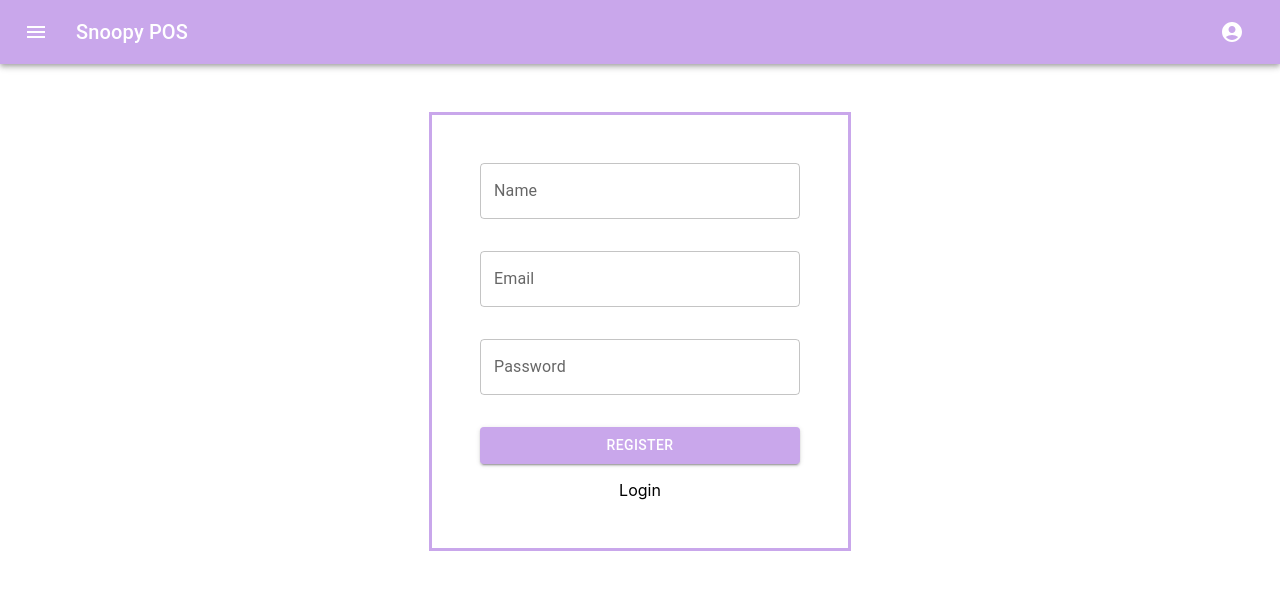
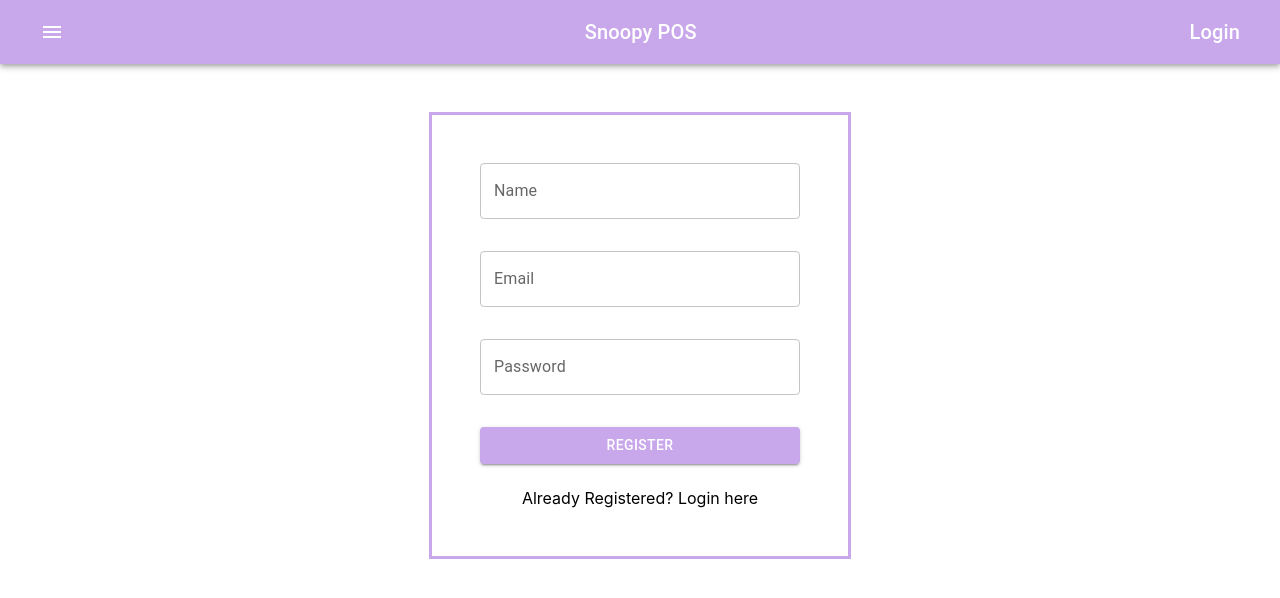
Before and after one commit to pyaephyohann/snoopy-pos, a React (Create React App) app in the folder frontend/: page /register in a window 1280 px wide. Shown: the top 598 px of the page. Built offline with nearby package versions, Linux system fonts and the light colour scheme.

Commit message:
feat: added login logout flow in nav bar

```diff
--- a/frontend/src/App.tsx
+++ b/frontend/src/App.tsx
@@ -2,6 +2,7 @@ import { Typography } from "@mui/material";
 import "./App.css";
 import { useEffect } from "react";
 import Layout from "./components/Layout/Layout";
+import { Navigate } from "react-router-dom";
 
 function App() {
   const accessToken = localStorage.getItem("accessToken");
@@ -18,6 +19,8 @@ function App() {
     console.log(await response.json());
   };
 
+  if (!accessToken) return <Navigate to={`/login`} />;
+
   return (
     <Layout>
       <Typography variant="h2">Welcome from Snoopy POS</Typography>
--- a/frontend/src/components/Login/Login.tsx
+++ b/frontend/src/components/Login/Login.tsx
@@ -1,6 +1,6 @@
-import { Box, Button, TextField } from "@mui/material";
+import { Box, Button, TextField, Typography } from "@mui/material";
 import { useState } from "react";
-import { useNavigate } from "react-router-dom";
+import { Link, useNavigate } from "react-router-dom";
 import Layout from "../Layout/Layout";
 
 const Login = () => {
@@ -18,7 +18,7 @@ const Login = () => {
       const responseData = await response.json();
       const accessToken = responseData.accessToken;
       localStorage.setItem("accessToken", accessToken);
-      navigate("/home");
+      navigate("/");
     }
   };
 
@@ -59,6 +59,17 @@ const Login = () => {
         >
           Login
         </Button>
+        <Link
+          style={{
+            textAlign: "center",
+            marginTop: "1.5rem",
+            textDecoration: "none",
+          }}
+          to={`/register`}
+        >
+          {" "}
+          <Typography>New User? Register here</Typography>
+        </Link>
       </Box>
     </Layout>
   );
--- /dev/null
+++ b/frontend/src/components/Logout/Logout.tsx
@@ -0,0 +1,14 @@
+import { Typography } from "@mui/material";
+import Layout from "../Layout/Layout";
+
+const Logout = () => {
+  return (
+    <Layout>
+      <Typography sx={{ mt: 5, textAlign: "center" }} variant="h4">
+        You are logged out
+      </Typography>
+    </Layout>
+  );
+};
+
+export default Logout;
--- a/frontend/src/components/NavBar/NavBar.tsx
+++ b/frontend/src/components/NavBar/NavBar.tsx
@@ -5,9 +5,6 @@ import Toolbar from "@mui/material/Toolbar";
 import Typography from "@mui/material/Typography";
 import IconButton from "@mui/material/IconButton";
 import MenuIcon from "@mui/icons-material/Menu";
-import AccountCircle from "@mui/icons-material/AccountCircle";
-import MenuItem from "@mui/material/MenuItem";
-import Menu from "@mui/material/Menu";
 import { useState } from "react";
 import LunchDiningIcon from "@mui/icons-material/LunchDining";
 import LocalDiningIcon from "@mui/icons-material/LocalDining";
@@ -25,20 +22,12 @@ import {
   ListItemIcon,
   ListItemText,
 } from "@mui/material";
-import { Link } from "react-router-dom";
+import { Link, useNavigate } from "react-router-dom";
 
 const NavBar = () => {
   const [open, setOpen] = useState(false);
-  const [auth, setAuth] = useState(true);
-  const [anchorEl, setAnchorEl] = useState<null | HTMLElement>(null);
-
-  const handleMenu = (event: React.MouseEvent<HTMLElement>) => {
-    setAnchorEl(event.currentTarget);
-  };
-
-  const handleClose = () => {
-    setAnchorEl(null);
-  };
+  const navigate = useNavigate();
+  const accessToken = localStorage.getItem("accessToken");
 
   const sidebarMenuItems = [
     { id: 1, label: "Orders", icon: <LocalMallIcon />, route: "/orders" },
@@ -110,8 +99,16 @@ const NavBar = () => {
 
   return (
     <Box sx={{ flexGrow: 1 }}>
-      <AppBar position="static" sx={{ backgroundColor: "#C9A7EB" }}>
-        <Toolbar>
+      <AppBar
+        position="static"
+        sx={{ backgroundColor: "#C9A7EB", padding: "0 1rem" }}
+      >
+        <Toolbar
+          sx={{
+            display: "flex",
+            justifyContent: "space-between",
+          }}
+        >
           <IconButton
             size="large"
             edge="start"
@@ -122,40 +119,32 @@ const NavBar = () => {
           >
             <MenuIcon />
           </IconButton>
-          <Typography variant="h6" component="div" sx={{ flexGrow: 1 }}>
+          <Typography variant="h6" component="div">
             Snoopy POS
           </Typography>
-          {auth && (
-            <div>
-              <IconButton
-                size="large"
-                aria-label="account of current user"
-                aria-controls="menu-appbar"
-                aria-haspopup="true"
-                onClick={handleMenu}
-                color="inherit"
-              >
-                <AccountCircle />
-              </IconButton>
-              <Menu
-                id="menu-appbar"
-                anchorEl={anchorEl}
-                anchorOrigin={{
-                  vertical: "top",
-                  horizontal: "right",
-                }}
-                keepMounted
-                transformOrigin={{
-                  vertical: "top",
-                  horizontal: "right",
-                }}
-                open={Boolean(anchorEl)}
-                onClose={handleClose}
-              >
-                <MenuItem onClick={handleClose}>Profile</MenuItem>
-                <MenuItem onClick={handleClose}>My account</MenuItem>
-              </Menu>
-            </div>
+          {accessToken ? (
+            <Typography
+              sx={{ cursor: "pointer", userSelect: "none" }}
+              variant="h6"
+              component="div"
+              onClick={() => {
+                localStorage.removeItem("accessToken");
+                navigate("/logout");
+              }}
+            >
+              Log out
+            </Typography>
+          ) : (
+            <Typography
+              sx={{ cursor: "pointer", userSelect: "none" }}
+              variant="h6"
+              component="div"
+              onClick={() => {
+                navigate("/login");
+              }}
+            >
+              {window.location.pathname === "/login" ? "" : "Login"}
+            </Typography>
           )}
         </Toolbar>
       </AppBar>
--- a/frontend/src/components/Register/Register.tsx
+++ b/frontend/src/components/Register/Register.tsx
@@ -1,10 +1,11 @@
 import { Box, Button, TextField } from "@mui/material";
 import { useState } from "react";
-import { Link } from "react-router-dom";
+import { Link, useNavigate } from "react-router-dom";
 import Layout from "../Layout/Layout";
 
 const Register = () => {
   const [user, setUser] = useState({ name: "", email: "", password: "" });
+  const navigate = useNavigate();
   const register = async () => {
     const response = await fetch("http://localhost:5000/auth/register", {
       method: "POST",
@@ -15,6 +16,9 @@ const Register = () => {
     });
     const resposneJson = await response.json();
     console.log(resposneJson);
+    if (response.ok) {
+      navigate("/");
+    }
   };
   return (
     <Layout>
@@ -66,10 +70,10 @@ const Register = () => {
               textDecoration: "none",
               color: "black",
               textAlign: "center",
-              marginTop: "1rem",
+              marginTop: "1.5rem",
             }}
           >
-            Login
+            Already Registered? Login here
           </Link>
         </Box>
       </div>
--- a/frontend/src/index.tsx
+++ b/frontend/src/index.tsx
@@ -11,6 +11,7 @@ import Addons from "./components/Addons/Addons";
 import AddonCategories from "./components/AddonCategories/AddonCategories";
 import Locations from "./components/Locations/Locations";
 import Settings from "./components/Settings/Settings";
+import Logout from "./components/Logout/Logout";
 
 const routes = createBrowserRouter([
   {
@@ -20,6 +21,10 @@ const routes = createBrowserRouter([
   {
     path: "/login",
     element: <Login />,
+  },
+  {
+    path: "/logout",
+    element: <Logout />,
   },
   {
     path: "/register",
```
